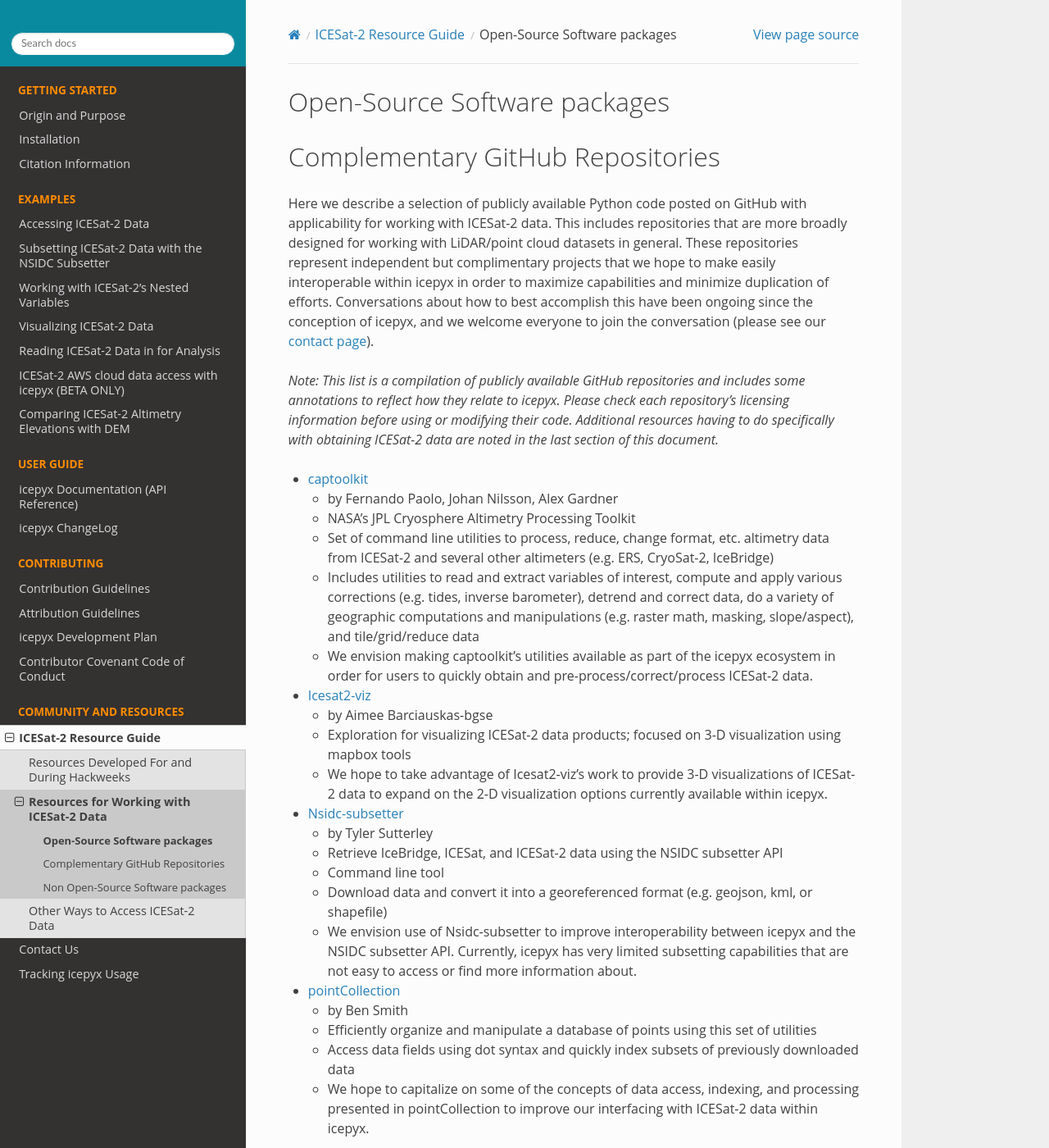
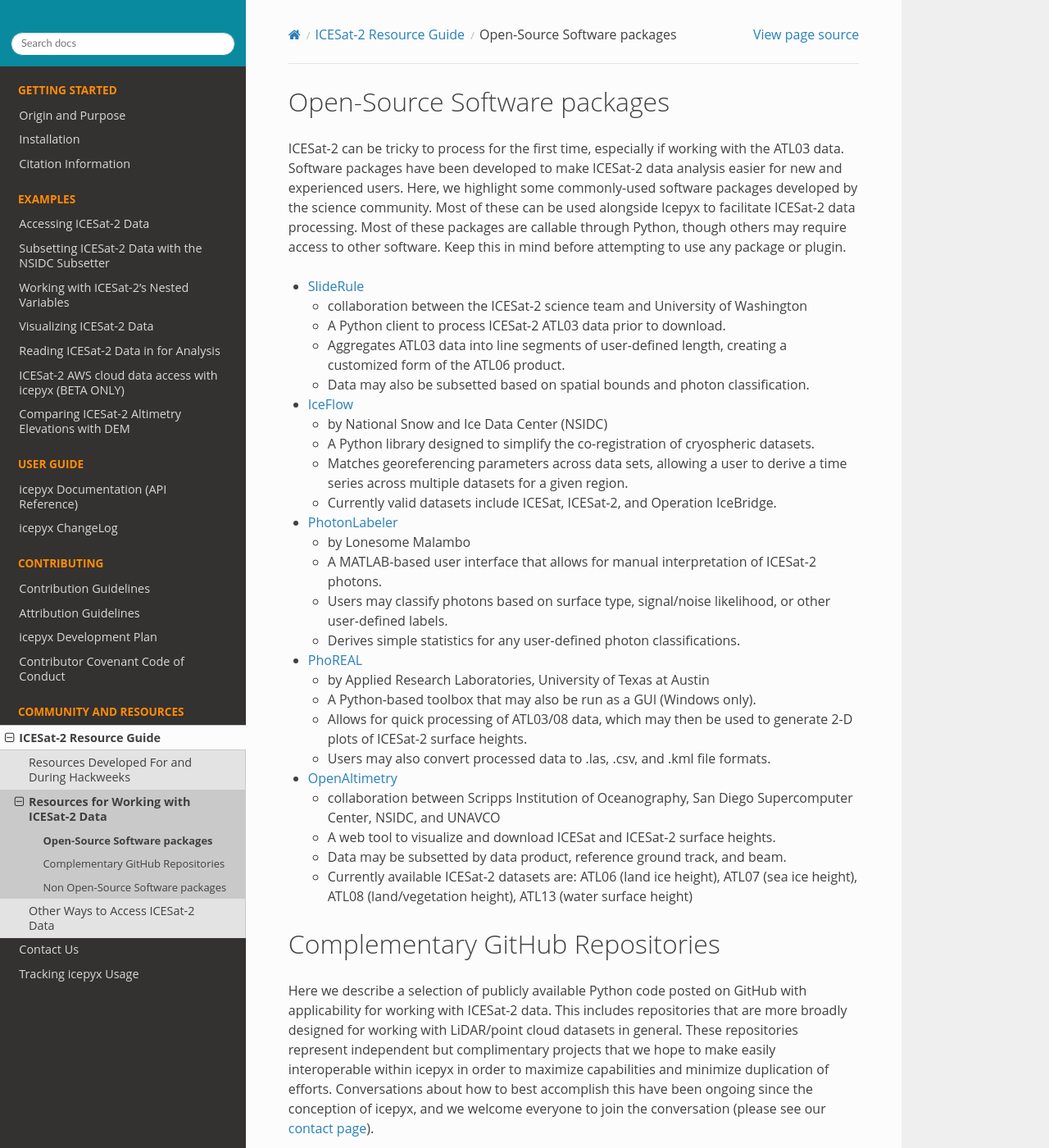
Before and after one commit to icesat2py/icepyx, a Sphinx documentation site: the page built from doc/source/community/resources/IS2_software.rst, in a window 1280 px wide and 1400 px high. Shown: the whole window at 82% size. Built offline with Sphinx 7.4.7 and the Read the Docs theme 2.0.0, drawn with Linux system fonts in a browser that asks for light colours; the version number could not be read and is left out.

Commit message:
Add open-source software packages
Added basic information on recently-developed software packages. These descriptions only outline how each package works - maybe we can add information on how they may compliment Icepyx usage?

Also open to suggestions on how to improve these descriptions.

```diff
--- a/doc/source/community/resources/IS2_software.rst
+++ b/doc/source/community/resources/IS2_software.rst
@@ -2,6 +2,44 @@
 
 Open-Source Software packages
 -----------------------------
+ICESat-2 can be tricky to process for the first time, especially if working with the ATL03 data. Software packages have been developed to make ICESat-2 data analysis easier for new and experienced users.
+Here, we highlight some commonly-used software packages developed by the science community. Most of these can be used alongside Icepyx to facilitate ICESat-2 data processing.
+Most of these packages are callable through Python, though others may require access to other software. Keep this in mind before attempting to use any package or plugin.
+
+* `SlideRule <https://github.com/ICESat2-SlideRule/sliderule-icesat2>`_
+
+  - collaboration between the ICESat-2 science team and University of Washington
+  - A Python client to process ICESat-2 ATL03 data prior to download.
+  - Aggregates ATL03 data into line segments of user-defined length, creating a customized form of the ATL06 product.
+  - Data may also be subsetted based on spatial bounds and photon classification.
+
+* `IceFlow <https://github.com/nsidc/NSIDC-Data-Tutorials/tree/main/notebooks/iceflow>`_
+
+  - by National Snow and Ice Data Center (NSIDC)
+  - A Python library designed to simplify the co-registration of cryospheric datasets.
+  - Matches georeferencing parameters across data sets, allowing a user to derive a time series across multiple datasets for a given region.
+  - Currently valid datasets include ICESat, ICESat-2, and Operation IceBridge.
+
+* `PhotonLabeler <https://github.com/Oht0nger/PhoLabeler>`_
+
+  - by Lonesome Malambo
+  - A MATLAB-based user interface that allows for manual interpretation of ICESat-2 photons.
+  - Users may classify photons based on surface type, signal/noise likelihood, or other user-defined labels.
+  - Derives simple statistics for any user-defined photon classifications.
+
+* `PhoREAL <https://github.com/icesat-2UT/PhoREAL>`_
+
+  - by Applied Research Laboratories, University of Texas at Austin
+  - A Python-based toolbox that may also be run as a GUI (Windows only).
+  - Allows for quick processing of ATL03/08 data, which may then be used to generate 2-D plots of ICESat-2 surface heights.
+  - Users may also convert processed data to .las, .csv, and .kml file formats.
+
+* `OpenAltimetry <https://openaltimetry.org/index.html>`_
+
+  - collaboration between Scripps Institution of Oceanography, San Diego Supercomputer Center, NSIDC, and UNAVCO
+  - A web tool to visualize and download ICESat and ICESat-2 surface heights.
+  - Data may be subsetted by data product, reference ground track, and beam.
+  - Currently available ICESat-2 datasets are: ATL06 (land ice height), ATL07 (sea ice height), ATL08 (land/vegetation height), ATL13 (water surface height)
 
 
 
```
